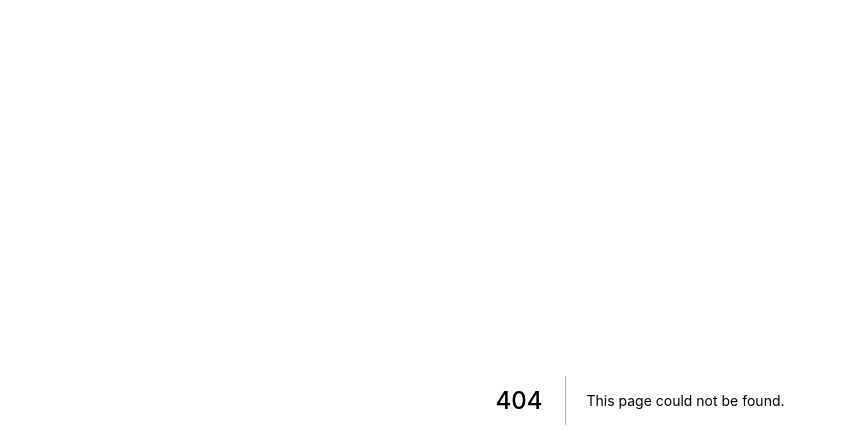
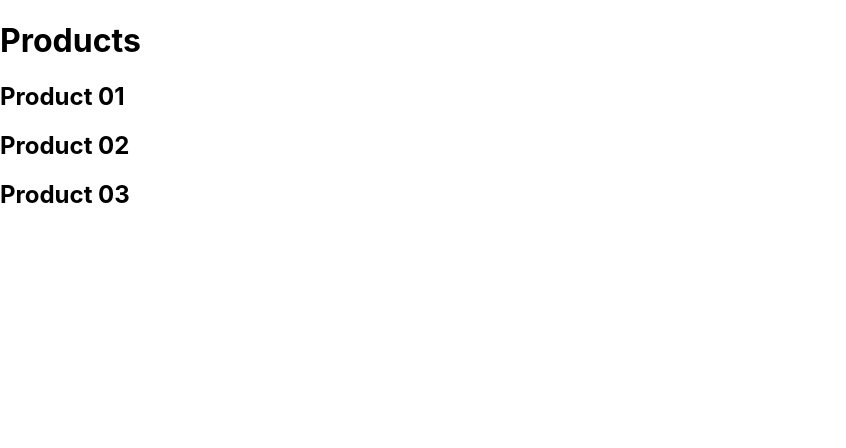
Before and after one commit to joshi-kaushal/hello-nextjs, a Next.js app: page /product in a window 1280 px wide. Before the commit this address had no page. Shown: the top 448 px of the page, without its empty margins (0-846 px from the left). Built offline with nearby package versions, Linux system fonts and the light colour scheme.

Commit message:
dynamic routes

```diff
--- /dev/null
+++ b/pages/blog/first.js
@@ -0,0 +1,3 @@
+export default function FirstBlog() {
+  return <h1>First Blog Page</h1>;
+}
--- /dev/null
+++ b/pages/blog/index.js
@@ -0,0 +1,3 @@
+export default function Blog() {
+  return <h1>Blog Home Page</h1>;
+}
--- /dev/null
+++ b/pages/blog/second.js
@@ -0,0 +1,3 @@
+export default function SecondBlog() {
+  return <h1>Second Blog Page</h1>;
+}
--- /dev/null
+++ b/pages/product/index.js
@@ -0,0 +1,10 @@
+export default function Product() {
+  return (
+    <>
+      <h1>Products</h1>
+      <h2>Product 01</h2>
+      <h2>Product 02</h2>
+      <h2>Product 03</h2>
+    </>
+  );
+}
```
Also changed, not shown: pages/product/[productId].js (added, +11 -0 lines).
